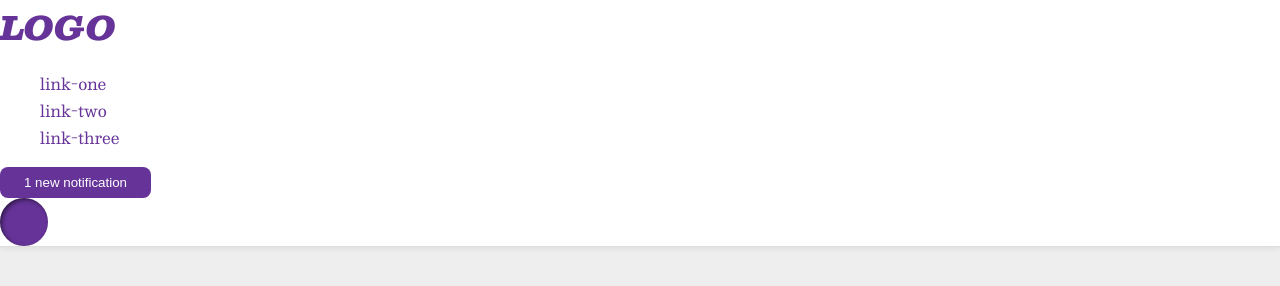
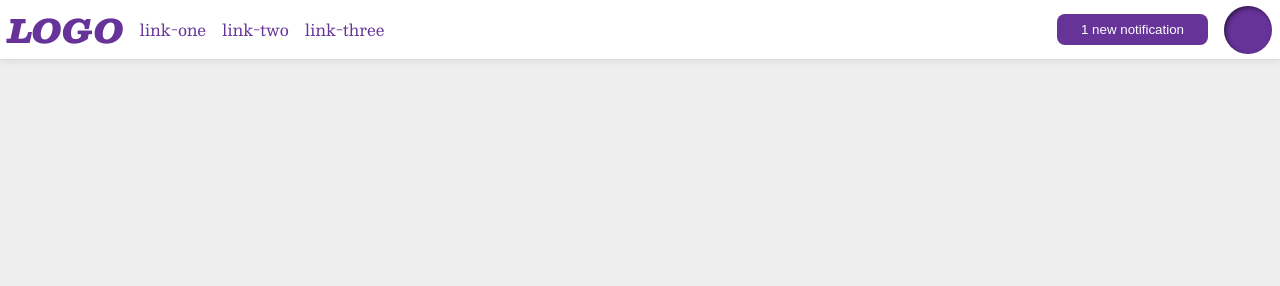
Before and after one commit to TompaThompson/css-training, a plain HTML site: page flex/03-flex-header-2/index.html in a window 1280 px wide. Drawn offline with nearby package versions, Linux system fonts and the light colour scheme.

Commit message:
Flex exercises 01-03 finished

```diff
--- a/flex/01-flex-center/style.css
+++ b/flex/01-flex-center/style.css
@@ -3,6 +3,9 @@
   border: 4px solid midnightblue;
   width: 400px;
   height: 300px;
+  display: flex;
+  align-items: center;
+  justify-content: center;
 }
 
 .box {
--- a/flex/02-flex-header/style.css
+++ b/flex/02-flex-header/style.css
@@ -1,6 +1,9 @@
 .header  {
   font-family: monospace;
   background: papayawhip;
+  display: flex;
+  justify-content: space-between;
+  align-items: center;
 }
 
 .logo {
@@ -23,3 +26,24 @@ a {
   /* this removes the line under the links */
   text-decoration: none;
 }
+
+.left-links ul {
+  display: flex;
+  align-items: center;
+  justify-content: space-around;
+  padding-left: 20px;
+}
+
+.left-links li {
+  margin-right: 10px;
+}
+
+.right-links ul {
+  display: flex;
+  align-items: center;
+  padding-right: 20px;
+}
+
+.right-links li {
+  margin-left: 10px;
+}
--- a/flex/03-flex-header-2/index.html
+++ b/flex/03-flex-header-2/index.html
@@ -9,18 +9,20 @@
   </head>
   <body>
     <div class="header">
-      <div class="logo">
-        LOGO
-      </div>
-      <ul class="links">
-        <li><a href="google.com">link-one</a></li>
-        <li><a href="google.com">link-two</a></li>
-        <li><a href="google.com">link-three</a></li>
-      </ul>
-      <button class="notifications">
-        1 new notification
-      </button>
+      <div class="left-header">
+        <div class="logo">LOGO</div>
+        <ul class="links">
+          <li><a href="google.com">link-one</a></li>
+          <li><a href="google.com">link-two</a></li>
+          <li><a href="google.com">link-three</a></li>
+        </ul>
+    </div> <!-- End left-header -->
+
+    <div class="right-header">
+      <button class="notifications">1 new notification</button>
       <div class="profile-image"></div>
+    </div> <!-- End right-header -->
+
     </div>
   </body>
 </html>
--- a/flex/03-flex-header-2/style.css
+++ b/flex/03-flex-header-2/style.css
@@ -12,6 +12,9 @@ body {
   background: white;
   border-bottom: 1px solid #ddd;
   box-shadow: 0 0 8px rgba(0,0,0,.1);
+  display: flex;
+  align-items: center;
+  justify-content: space-between;
 }
 
 .profile-image {
@@ -46,3 +49,29 @@ a {
 ul {
   list-style-type: none;
 }
+
+/* ===== Left section of header ===== */
+.left-header {
+  display: flex;
+  align-items: center;
+  margin-left: 8px;
+}
+
+.left-header ul {
+  display: flex;
+  padding-left: 16px;
+}
+
+.left-header li {
+  margin-right: 16px;
+}
+
+/* ===== Right section of header ===== */
+.right-header {
+  display: flex;
+  align-items: center;
+  margin-right: 8px;
+}
+.profile-image {
+  margin-left: 16px;
+}
```
Also changed, not shown: 2 other files.
